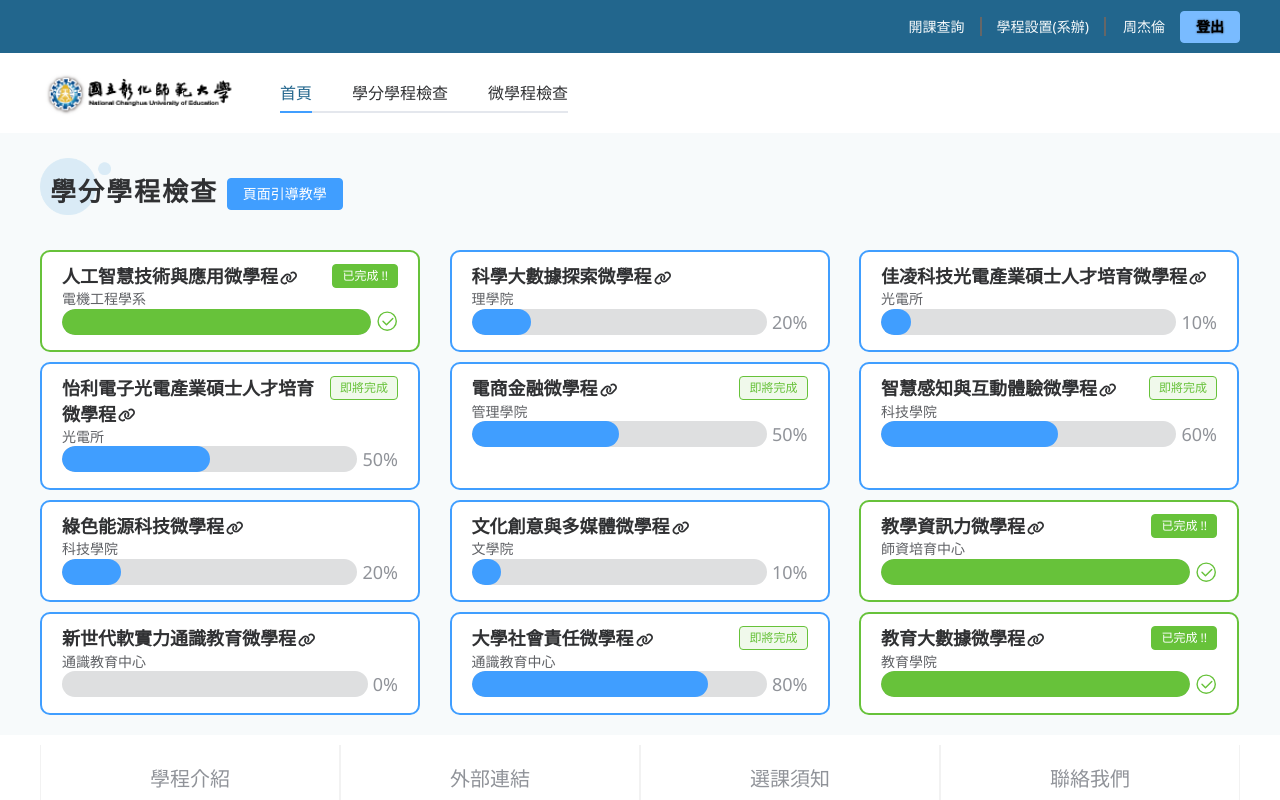
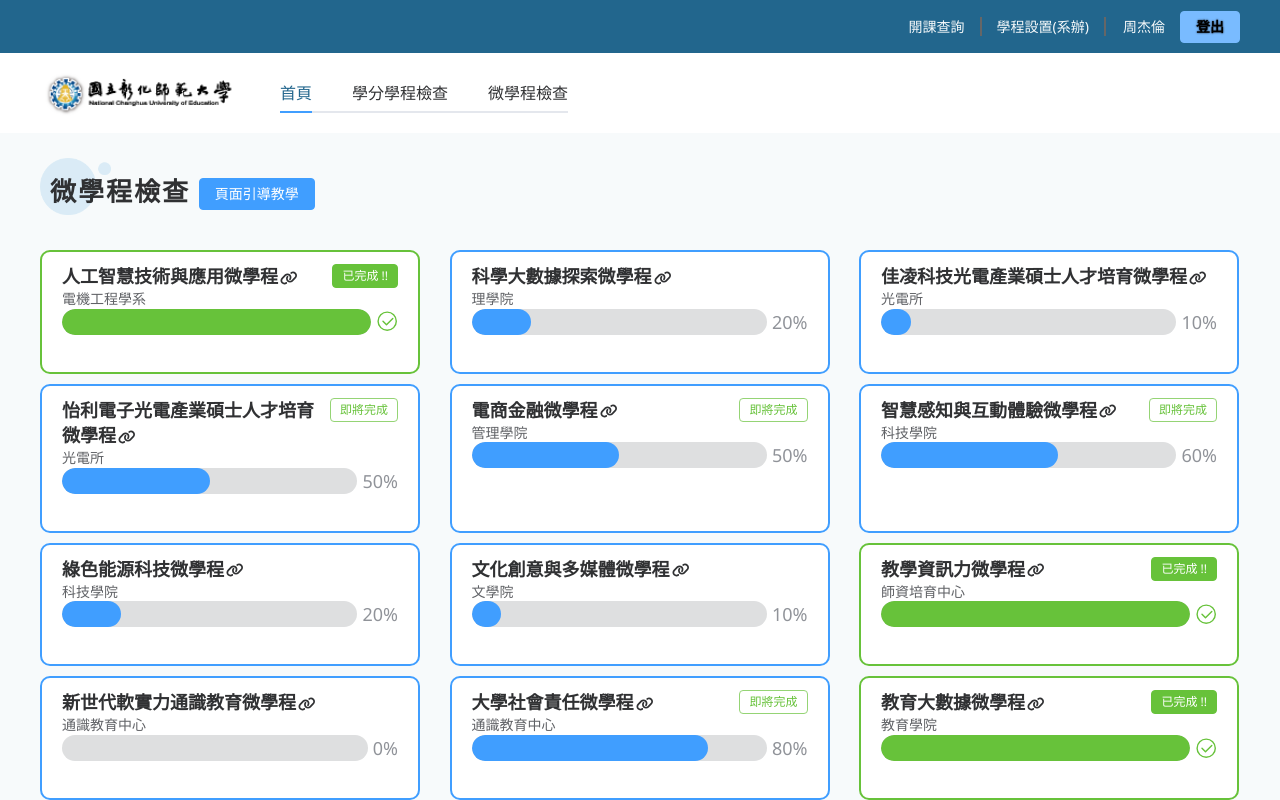
Before and after one commit to lv1codeman/program01, a Vue app: page /miniprograms in a window 1280 px wide. Shown: the top 800 px of the page. Built offline with nearby package versions, Linux system fonts and the light colour scheme; a small style sheet from the web is missing.

Commit message:
卷軸設計

```diff
--- a/src/App.vue
+++ b/src/App.vue
@@ -12,8 +12,23 @@
   <RouterView />
 </template>
 
-<style scoped lang="scss">
+<style lang="scss">
 .test {
   color: $priceColor;
 }
+::-webkit-scrollbar {
+  width: 13px;
+}
+// ::-webkit-scrollbar:vertical {
+//   width: 10px;
+// }
+// ::-webkit-scrollbar:horizontal {
+//   height: 10px;
+// }
+::-webkit-scrollbar-thumb {
+  // -webkit-border-radius: 4px;
+  // border-radius: 4px;
+
+  background: $nav-bg-color;
+}
 </style>
--- a/src/views/Agent/setSubject.vue
+++ b/src/views/Agent/setSubject.vue
@@ -50,6 +50,7 @@ const submitProgramData = () => {
     console.log(categoryItem)
   }
   console.log(store.programData)
+  console.log(JSON.stringify(store.programData))
   dialogSuccessVisible.value = true
 }
 
@@ -179,16 +180,51 @@ const dialogSuccess = () => {
   </div>
 </template>
 <style lang="scss" scoped>
+/*scrollbar*/
+
+// :deep(::-webkit-scrollbar) {
+//   width: 15px;
+// }
+// :deep(::-webkit-scrollbar-thumb) {
+//   -webkit-border-radius: 50px;
+//   border-radius: 50px;
+//   // border: 3px solid rgba(0, 0, 0, 0);
+//   background-color: #b60808;
+//   // box-shadow: 12px 12px 0 #5b5b5b inset;
+//   border-left: none;
+//   transition: 0.5s;
+// }
+// :deep(::-webkit-scrollbar-thumb:hover) {
+//   box-shadow: 12px 12px 0 #9d9d9d inset;
+// }
+
+/*scrollbar*/
+:deep(::-webkit-scrollbar) {
+  width: 10px;
+}
+:deep(::-webkit-scrollbar:vertical) {
+  width: 10px;
+}
+:deep(::-webkit-scrollbar:horizontal) {
+  height: 10px;
+}
+:deep(::-webkit-scrollbar-thumb) {
+  -webkit-border-radius: 4px;
+  border-radius: 4px;
+
+  background: var(--el-color-primary-light-5);
+}
+
 :deep(.el-transfer) {
   text-align: center;
   --el-transfer-panel-width: 400px;
 }
 :deep(.el-transfer-panel__list) {
-  overflow-x: auto; // 啟用橫向卷軸
+  // overflow-x: auto; // 啟用橫向卷軸
   white-space: nowrap; //避免內容換行
 }
 :deep(.el-transfer-panel__item) {
-  display: inline-block;
+  // display: inline-block;
   width: 500px; //設定內容item寬度，根據內容的長度調整
 }
 @media screen and (max-width: 818px) {
--- a/src/views/MiniPrograms/index.vue
+++ b/src/views/MiniPrograms/index.vue
@@ -31,8 +31,6 @@ const ref1 = ref([])
 const ref2 = ref([])
 const ref3 = ref([])
 
-onMounted(() => {})
-
 const open = ref(false)
 const currentStep = ref()
 const elTourChanged = (step) => {
@@ -52,11 +50,20 @@ const btnName = computed(() => {
 
   return btnNameList
 })
+const show = ref(false)
+onMounted(() => {
+  // 設定Zoom 縮放的時間
+  document.documentElement.style.setProperty('--el-transition-duration', '.5s')
+  // 設定Fade 淡入淡出的時間
+  document.documentElement.style.setProperty('--el-transition-duration-fast', '.5s')
+  // cubic-bezier
+  document.documentElement.style.setProperty('--el-transition-function-ease-in-out-bezier', 'cubic-bezier(.42,0,.58,1)')
+
+  show.value = true
+})
 </script>
 <template>
   <el-tour v-model="open" @change="elTourChanged">
-    <!-- <el-tour-step :target="ref1?.$el" title="Upload File"> </el-tour-step>
-    <el-tour-step :target="ref2?.$el" title="Save" description="Save your changes" /> -->
     <el-tour-step
       :target="ref1[0]"
       title="學分學程"
@@ -95,8 +102,9 @@ const btnName = computed(() => {
   </el-tour>
   <div class="page-container">
     <!-- <div class="pageTitle">學分學程檢查</div> -->
+
     <pagetitle>
-      學分學程檢查
+      微學程檢查
       <el-button type="primary" @click="open = true">頁面引導教學</el-button>
     </pagetitle>
 
@@ -113,15 +121,16 @@ const btnName = computed(() => {
         @click="goResult"
         :ref="(el) => (ref1[index] = el)"
       >
-        <div class="box">
+        <transition name="el-fade-in-linear">
+          <div class="box" v-show="show">
             <el-tag type="success" size="" effect="dark" style="float: right" v-show="item.percent === 100"
               >已完成 !!</el-tag
             >
             <el-tag
               type="success"
               size=""
-            effect="light"
-            style="float: right; border: 1px solid var(--el-color-success); color: var(--el-color-success)"
+              effect="plain"
+              style="float: right; border: 1px solid var(--el-color-success-light-3); color: var(--el-color-success)"
               v-show="(item.percent >= 50) & (item.percent != 100)"
               >即將完成</el-tag
             >
@@ -144,22 +153,16 @@ const btnName = computed(() => {
               </el-progress>
             </div>
           </div>
+        </transition>
       </div>
     </div>
   </div>
 </template>
 
 <style lang="scss" scoped>
-:root {
-  --success-color: #ccc;
-}
-// .warningborder {
-//   border: 2px solid $successColor !important;
-// }
-
 .outouter-box {
   // height: 550px;
-  height: calc($baseNum * 4.75);
+  height: calc($baseNum * 5.6);
 
   display: flex;
   flex-wrap: wrap;
@@ -176,7 +179,8 @@ const btnName = computed(() => {
     margin-right: 1px;
     &:hover {
       cursor: pointer;
-      background-color: rgba(223, 223, 223, 0.06);
+      // background-color: rgba(223, 223, 223, 0.06);
+      background-color: rgb(255 247 224 / 76%);
     }
     .box {
       display: relative;
@@ -186,7 +190,8 @@ const btnName = computed(() => {
         font-size: 18px;
         font-weight: bold;
         & a:hover {
-          background-color: #dae7ff;
+          // background-color: #dae7ff;
+          background-color: #1088c630;
         }
       }
 
--- a/src/views/Programs/index.vue
+++ b/src/views/Programs/index.vue
@@ -180,7 +180,7 @@ onMounted(() => {
     &:hover {
       cursor: pointer;
       // background-color: rgba(223, 223, 223, 0.06);
-      background-color: rgb(50 208 151 / 8%);
+      background-color: rgb(255 247 224 / 76%);
     }
     .box {
       display: relative;
```
Also changed, not shown: 1 other file (tests, documents, lock files or other folders). Lines whose indentation alone changed are shown as unchanged.
